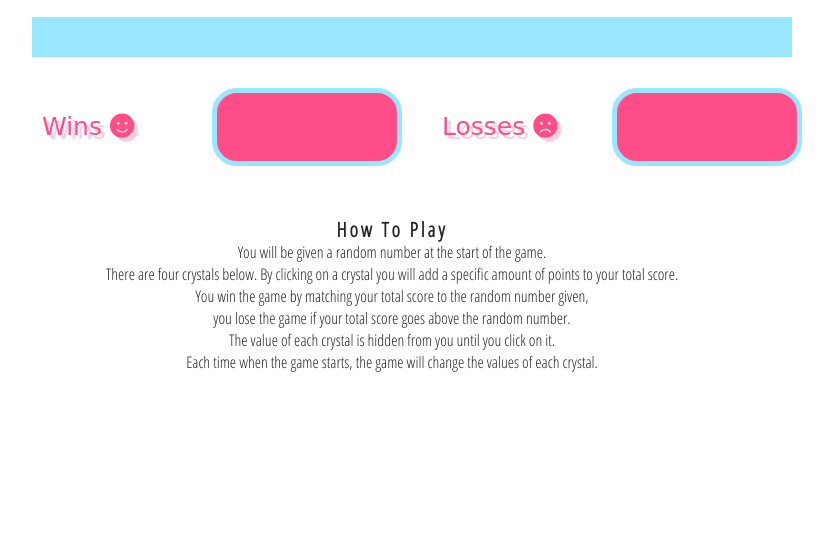
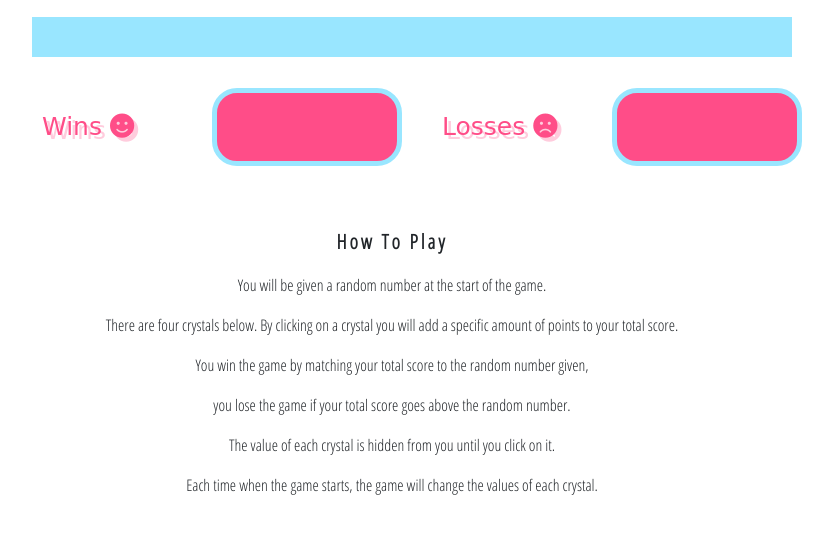
Before and after one commit to susehan27/crystalscollector, a plain HTML site: page index.html in a window 1280 px wide. Shown: the part 552-1095 px from the top of the page, without its empty margins (248-1081 px from the left). Before the commit the page ends 963 px from the top, so only its background shows below. Drawn offline with nearby package versions, Linux system fonts and the light colour scheme; a web font is replaced by a local one.

Commit message:
initial files

```diff
--- a/assets/css/style.css
+++ b/assets/css/style.css
@@ -22,7 +22,6 @@
     padding: 30px;
     margin-top: 20px;
     text-align: center;
-    line-height: 6px;
 }
 #directionsTitle {
     letter-spacing: 3px;
```
